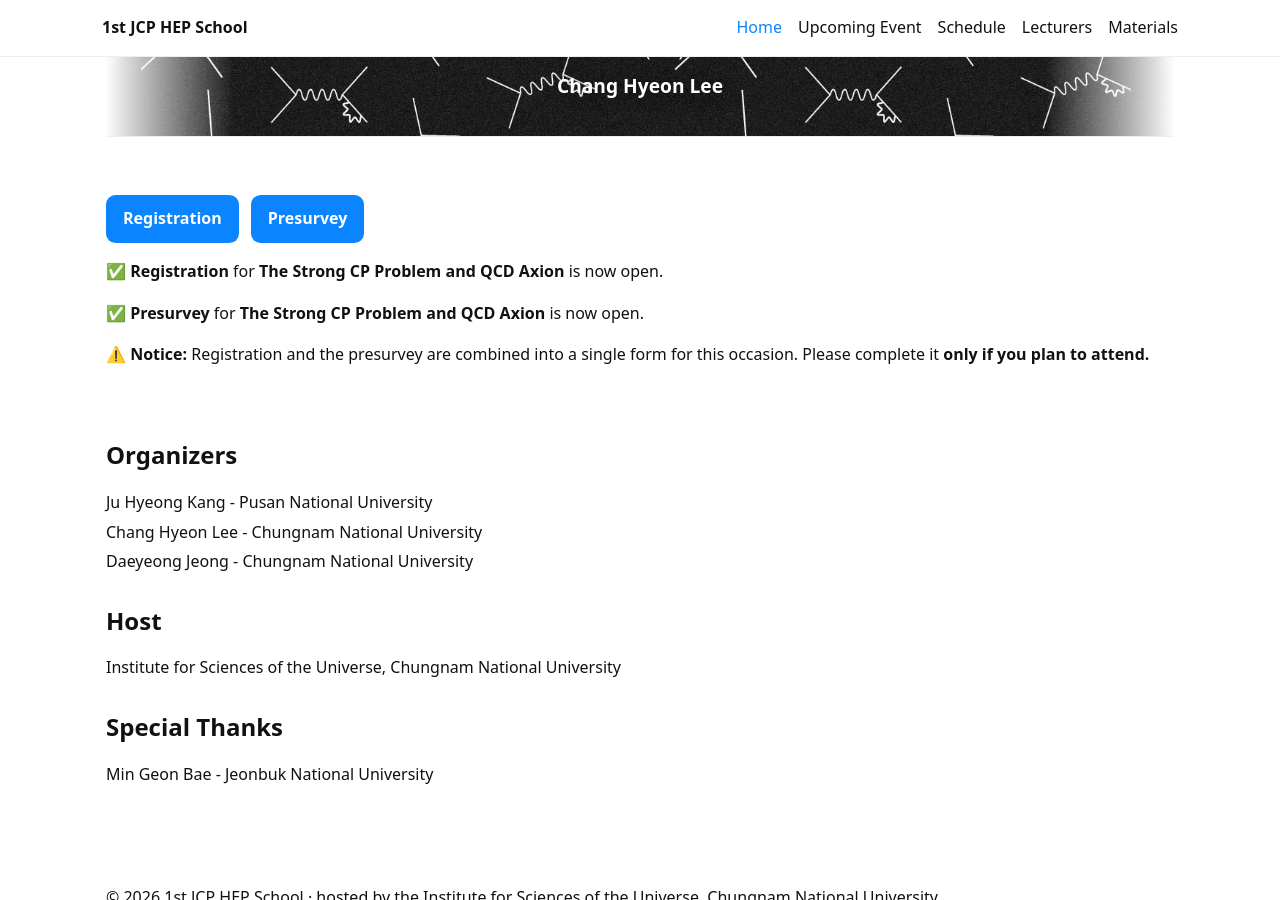
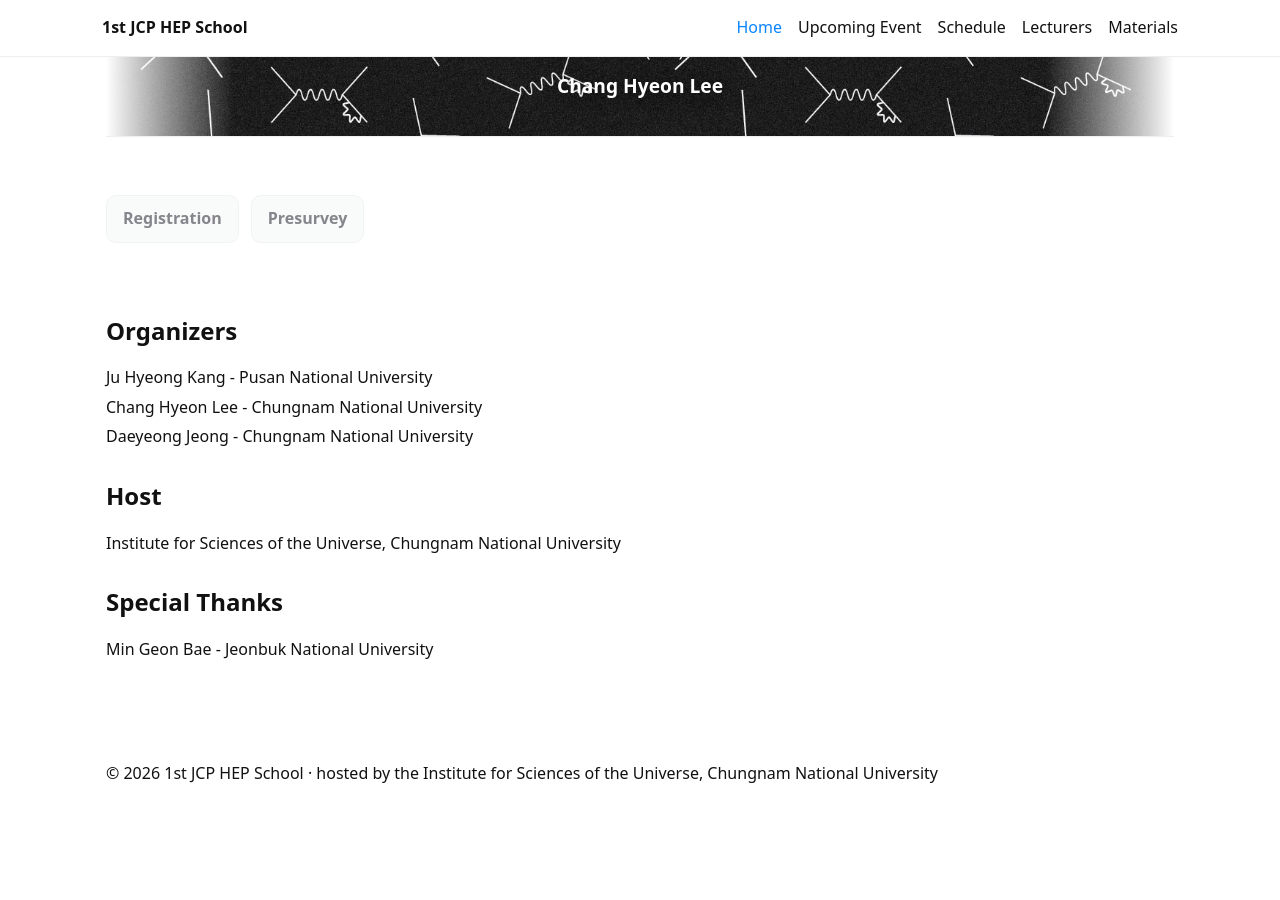
Before and after one commit to HEPschool/1stJCP, a Jekyll site: the page built from docs/index.md, in a window 1280 px wide and 900 px high, scrolled down 1094 px. Built offline with Jekyll 4.4.1, drawn with Linux system fonts in a browser that asks for light colours; after the commit the page ends 1896 px from its top, so only the background shows below that.

Commit message:
The Strong CP Problem and QCD Axion - Material update

```diff
--- a/docs/_data/materials.yml
+++ b/docs/_data/materials.yml
@@ -13,3 +13,8 @@
   date: 2025-11-08
   file: "/assets/materials/Dark Matter Direct Detection Lecture Note.pdf"
   id: "DM_DDNote"
+- title: "The Strong CP Problem"
+  speaker: "Chang Hyeon Lee"
+  date: 2025-11-08
+  file: "/assets/materials/The Strong CP Problem.pdf"
+  id: "StrongCP_Note"
--- a/docs/_data/surveys.yml
+++ b/docs/_data/surveys.yml
@@ -1,8 +1,8 @@
 - name: "Registration"
-  topic: "The Strong CP Problem and QCD Axion"
-  url: "https://docs.google.com/forms/d/e/1FAIpQLSdOqGUvNSRRby5K2sdTij-U_wajBb49yPWvcb5TY4E6fHj_iQ/viewform?usp=sharing&ouid=100527788898630603569"
-  enabled: true
+  topic: ""
+  url: ""
+  enabled: false
 - name: "Presurvey"
-  topic: "The Strong CP Problem and QCD Axion"
-  url: "https://docs.google.com/forms/d/e/1FAIpQLSdOqGUvNSRRby5K2sdTij-U_wajBb49yPWvcb5TY4E6fHj_iQ/viewform?usp=sharing&ouid=100527788898630603569"
-  enabled: true
+  topic: ""
+  url: ""
+  enabled: false
--- a/docs/index.md
+++ b/docs/index.md
@@ -31,8 +31,6 @@ JCP HEP School is a student-led monthly workshop featuring graduate-level, field
 
 {% include surveys.html %}
 
-**⚠️ Notice:** Registration and the presurvey are combined into a single form for this occasion. Please complete it **only if you plan to attend.**
-
 <br>
 
 {% include poster.html %}
```
Also changed, not shown: docs/_events/26-01 The Strong CP Problem and QCD Axion.md (+5 -5 lines), 1 other file.
